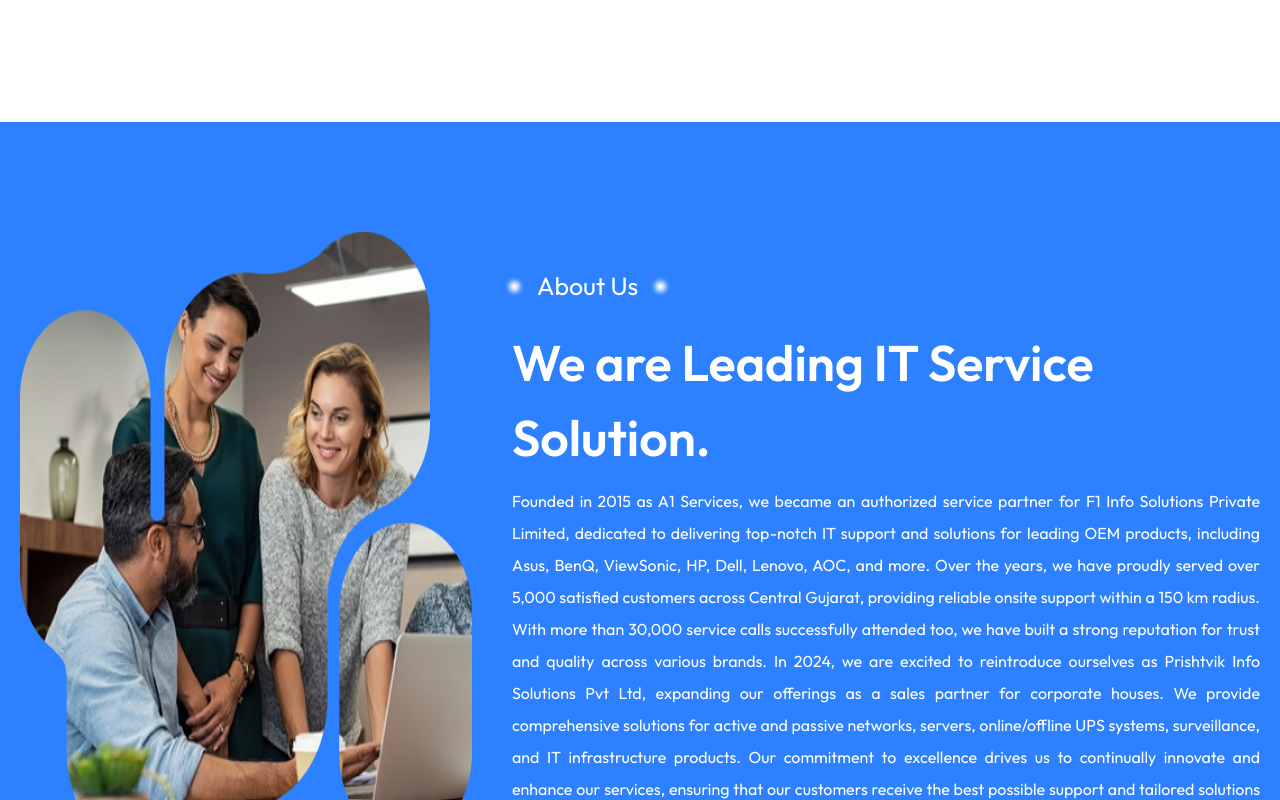
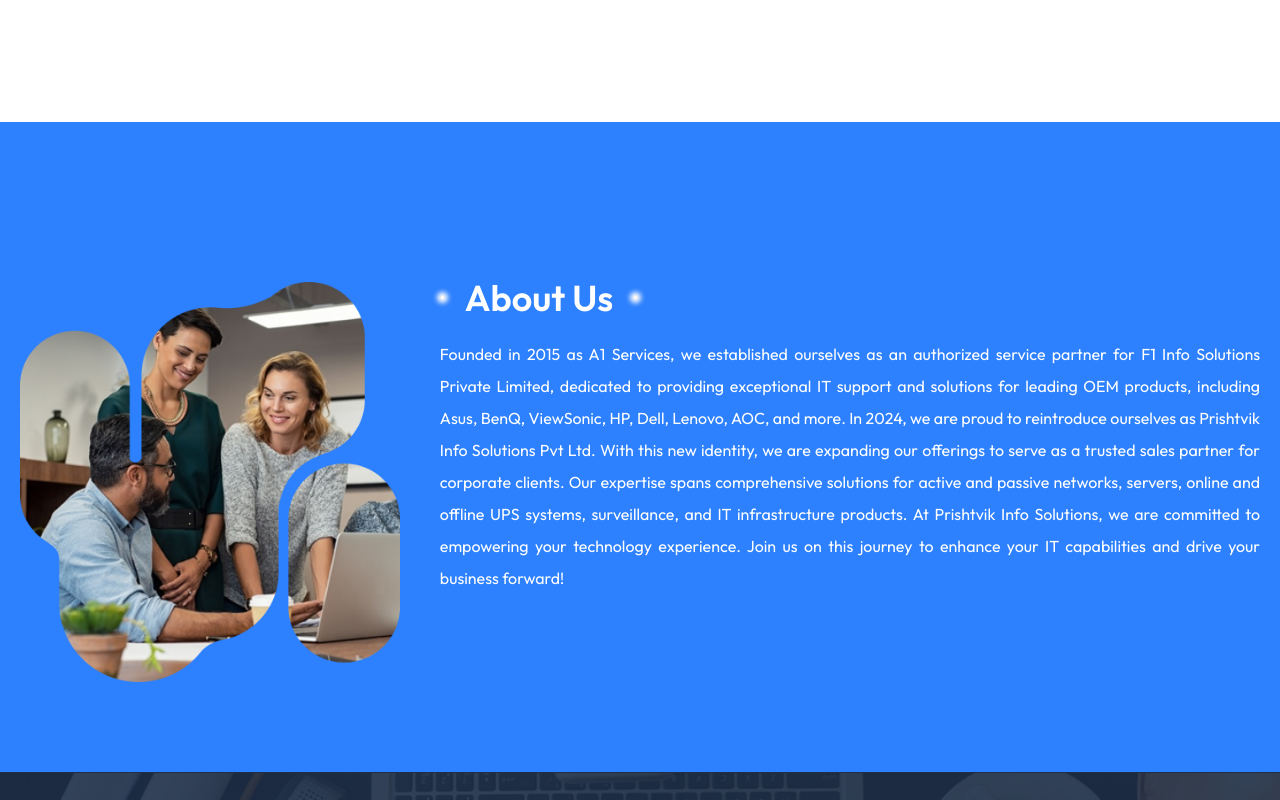
Before and after one commit to SLICKjp/Prishtvik, a React (Vite) app: page / in a window 1280 px wide. Shown: the part 2860-3660 px from the top of the page. Built offline with nearby package versions, Linux system fonts and the light colour scheme.

Commit message:
Updated About Us

```diff
--- a/src/components/AboutUs.jsx
+++ b/src/components/AboutUs.jsx
@@ -8,19 +8,19 @@
     <div className="aboutus-content-container">
       <img className="aboutus-img" src={Aboutimg} alt="" />
 
-      <div className="text-[#ffffff] my-9">
+      <div className="text-[#ffffff] py-14">
         <div className="aboutUsSectionHeading mb-5 flex flex-row justify-start items-center">
-          <div className="aboutUsSectionBullet mr-5"></div> <p>About Us</p>{" "}
+          <div className="aboutUsSectionBullet mr-5"></div> <p className="text-4xl font-semibold">About Us</p>{" "}
           <div className="aboutUsSectionBullet ml-5"></div>
         </div>
-        <h3 className="aboutus-heading">We are Leading IT Service Solution.</h3>
+
 
         <p className="aboutus-text">
-        Founded in 2015 as A1 Services, we became an authorized service partner for F1 Info Solutions Private Limited, dedicated to delivering top-notch IT support and solutions for leading OEM products, including Asus, BenQ, ViewSonic, HP, Dell, Lenovo, AOC, and more. Over the years, we have proudly served over 5,000 satisfied customers across Central Gujarat, providing reliable onsite support within a 150 km radius. With more than 30,000 service calls successfully attended too, we have built a strong reputation for trust and quality across various brands.
+         Founded in 2015 as A1 Services, we established ourselves as an authorized service partner for F1 Info Solutions Private Limited, dedicated to providing exceptional IT support and solutions for leading OEM products, including Asus, BenQ, ViewSonic, HP, Dell, Lenovo, AOC, and more.
 
-In 2024, we are excited to reintroduce ourselves as Prishtvik Info Solutions Pvt Ltd, expanding our offerings as a sales partner for corporate houses. We provide comprehensive solutions for active and passive networks, servers, online/offline UPS systems, surveillance, and IT infrastructure products.
+In 2024, we are proud to reintroduce ourselves as Prishtvik Info Solutions Pvt Ltd. With this new identity, we are expanding our offerings to serve as a trusted sales partner for corporate clients. Our expertise spans comprehensive solutions for active and passive networks, servers, online and offline UPS systems, surveillance, and IT infrastructure products.
 
-Our commitment to excellence drives us to continually innovate and enhance our services, ensuring that our customers receive the best possible support and tailored solutions to meet their needs. Join us in our mission to empower your technology experience!
+At Prishtvik Info Solutions, we are committed to empowering your technology experience. Join us on this journey to enhance your IT capabilities and drive your business forward!
         </p>
       </div>
     </div>
--- a/src/styles/Aboutus.css
+++ b/src/styles/Aboutus.css
@@ -1,8 +1,8 @@
 .aboutus-main-container {
   background-color: #2d80fe;
   font-family: "Outfit", sans-serif;
-  min-height: 700px;
-  padding-top: 110px;
+  min-height: 650px;
+  padding-top: 100px;
 
 }
 .aboutus-content-container {
@@ -10,10 +10,12 @@
   flex-direction: row;
   max-width: 1240px;
   margin: auto;
+
 }
 .aboutus-img {
-  width: 452px;
-
+  width:452px;
+  height: 400px;
+  margin-top:60px;
 }
 .aboutus-title
 {
```
